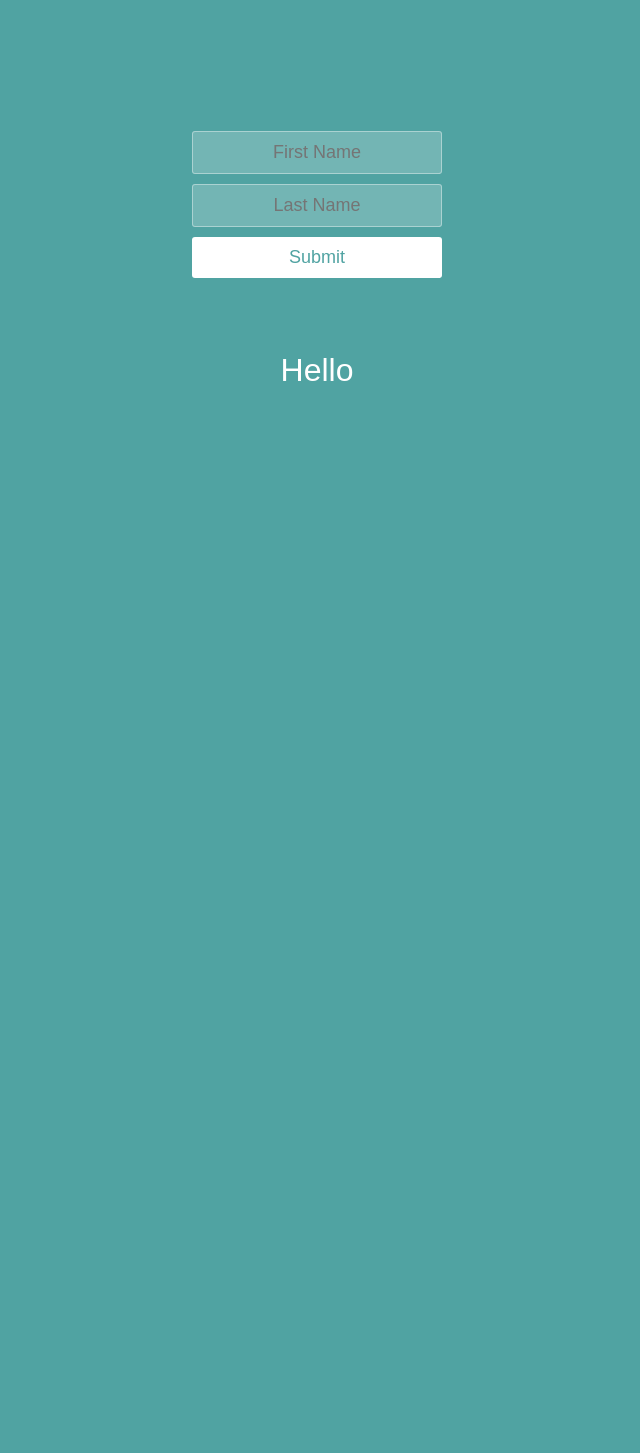
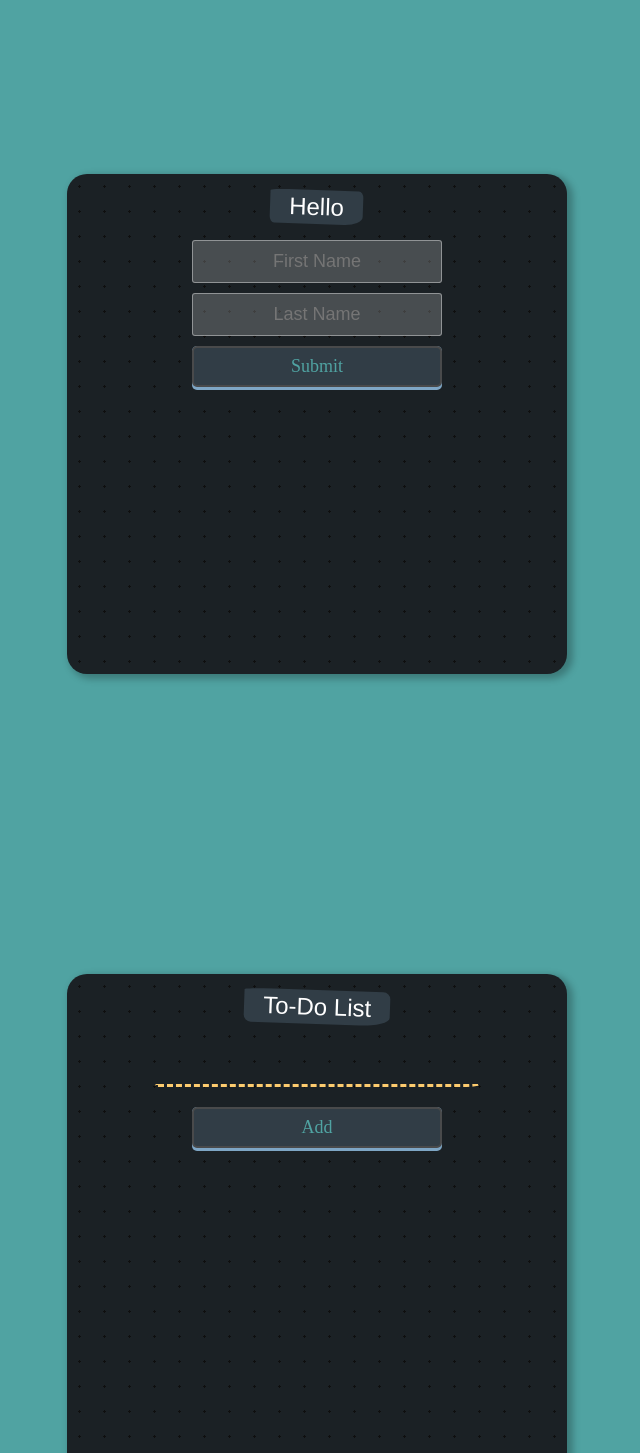
Before and after one commit to mikececco/react-state-ex, a React (Create React App) app: page / in a window 1280 px wide. Shown: the part 1080-2533 px from the top of the page, without its empty margins (323-963 px from the left). Before the commit the page ends 1469 px from the top, so only its background shows below. Built offline with nearby package versions, Linux system fonts and the light colour scheme.

Commit message:
Added ToDoList

```diff
--- a/src/components/App/App.js
+++ b/src/components/App/App.js
@@ -4,6 +4,7 @@ import TimeNow from '../TimeNow/TimeNow';
 import Table from '../Table/Table';
 import InputButton from '../InputButton/InputButton';
 import NameSurname from '../NameSurname/NameSurname'
+import ToDoList from '../ToDoList/ToDoList'
 
 function App() {
   return (
@@ -13,6 +14,7 @@ function App() {
       <Table />
       <InputButton />
       <NameSurname />
+      <ToDoList />
     </div>
   )
 }
--- a/src/components/InputButton/InputButton.js
+++ b/src/components/InputButton/InputButton.js
@@ -29,7 +29,7 @@ function InputButton(){
       <div className="container">
         <form onSubmit={handleClick}>
           <input onChange={handleChange} type="text" placeholder="Say hi to..." value={name} />
-          <button type="submit" style={{backgroundColor: buttonColor, cursor: 'pointer'}} onMouseOver={handleMouseOver} onMouseOut={handleMouseOut} >Hi to {name}</button>
+          <button type="submit" style={{backgroundColor: buttonColor, cursor: 'pointer'}} onMouseOver={handleMouseOver} onMouseOut={handleMouseOut} ><span>Hi to {name}</span></button>
         </form>
       </div>
       <h1>Hi {headingText}</h1>
--- a/src/components/NameSurname/NameSurname.js
+++ b/src/components/NameSurname/NameSurname.js
@@ -12,18 +12,12 @@ function NameSurname() {
     const {value, name} = event.target
 
     setFullName(prevValue => {
-      if (name === "fName") {
-        return {
-          fName: value,
-          lName: prevValue.lName
-        }
-      } else {
-        return {
-          fName: prevValue.fName,
-          lName: value
-        }
-      }
-    })
+      return {
+        ...prevValue,
+        [name] : value
+      };
+    });
+    //    setFullName(prevValue => ({ ...prevValue, [name] : value})) shorter version
   }
 
   function handleClick(event) {
@@ -39,14 +33,16 @@ function NameSurname() {
 
   return (
     <div>
-      <div className="container enhanced">
+      <div className="containerr enhanced">
+        <div className="headingg">
+          <h1>Hello {fullName.fName} {fullName.lName}</h1>
+        </div>
         <form onSubmit={handleClick}>
           <input onChange={handleChange} name="fName" placeholder="First Name" value={fullName.fName} />
           <input onChange={handleChange} name="lName" placeholder="Last Name" value={fullName.lName} />
-          <button style={{cursor: 'pointer'}}>Submit</button>
+          <button style={{cursor: 'pointer'}}><span>Submit</span></button>
         </form>
       </div>
-      <h1>Hello {fullName.fName} {fullName.lName}</h1>
     </div>
   )
 }
--- a/src/components/PlusMinus/PlusMinus.js
+++ b/src/components/PlusMinus/PlusMinus.js
@@ -18,9 +18,9 @@ function PlusMinus(){
   return (
     <div className="container">
       <div className="center">
-        <button onClick={decrease} id="decrease" disabled={count === 0} className="fancy-button bg-gradient2">-</button>
+        <button onClick={decrease} id="decrease" disabled={count === 0} className="fancy-button bg-gradient2"><span>-</span></button>
         <h1>{count}</h1>
-        <button onClick={increase} className="fancy-button bg-gradient2">+</button>
+        <button onClick={increase} className="fancy-button bg-gradient2"><span>+</span></button>
       </div>
     </div>
   );
--- /dev/null
+++ b/src/components/ToDoList/ToDoList.css
@@ -0,0 +1,66 @@
+.containerr {
+  width: 500px;
+  height: auto;
+  min-height: 500px;
+  max-width: 500px;
+  min-width: 250px;
+  background: #1b2125;
+  background-image: radial-gradient(#0f0f0f 7.2%, transparent 0);
+  background-size: 25px 25px;
+  border-radius: 20px;
+  box-shadow: 4px 3px 7px 2px #00000040;
+  padding: 1rem;
+  box-sizing: border-box;
+  margin: 300px auto;
+}
+.headingg {
+  display: flex;
+  align-items: center;
+  justify-content: center;
+  margin-bottom: 1rem;
+}
+.headingg h1 {
+  transform: rotate(2deg);
+  padding: 0.2rem 1.2rem;
+  border-radius: 20% 5% 20% 5%/5% 20% 25% 20%;
+  background-color: #313d46;
+  font-size: 1.5rem;
+}
+
+.formm input {
+  box-sizing: border-box;
+  background-color: transparent;
+  padding: 0.7rem;
+  border-bottom-right-radius: 15px 3px;
+  border-bottom-left-radius: 3px 15px;
+  border: solid 3px transparent;
+  border-bottom: dashed 3px #fdcb6e;
+  font-family: "Architects Daughter", cursive;
+  font-size: 1rem;
+  color: hsla(260, 2%, 25%, 0.7);
+  width: 70%;
+  margin-bottom: 20px;
+}
+
+button {
+  padding: 0;
+  border: none;
+  font-family: "Architects Daughter", cursive;
+  text-decoration: none;
+  padding-bottom: 3px;
+  border-radius: 5px;
+  background-color: #7ea6c5;
+}
+button span {
+  background: #313d46;
+  display: block;
+  padding: 0.5rem 1rem;
+  border-radius: 5px;
+  border: 2px solid hsl(198, 1%, 29%);
+}
+
+li {
+  text-align: left;
+  position: relative;
+  padding: 0.5rem;
+}
--- /dev/null
+++ b/src/components/ToDoList/ToDoList.js
@@ -0,0 +1,40 @@
+import React, { useState } from "react";
+import './ToDoList.css';
+
+function ToDoList() {
+  const [list, setList] = useState("");
+  const [items, setItems] = useState([])
+
+  function handleAdd(event) {
+    const newValue = event.target.value;
+    setList(newValue)
+  }
+
+  function addItem() {
+    setItems((prevItems) => {
+      return [...prevItems, list]
+    });
+    setList("");
+  }
+
+  return (
+    <div className="containerr">
+      <div className="headingg">
+        <h1>To-Do List</h1>
+      </div>
+      <div className="formm">
+        <input onChange={handleAdd} type="text" value={list}/>
+        <button style={{cursor: 'pointer'}} onClick={addItem}>
+          <span>Add</span>
+        </button>
+      </div>
+      <div>
+        <ul>
+          {items.map(item => <li>{item}</li>)}
+        </ul>
+      </div>
+    </div>
+  );
+}
+
+export default ToDoList;
```
